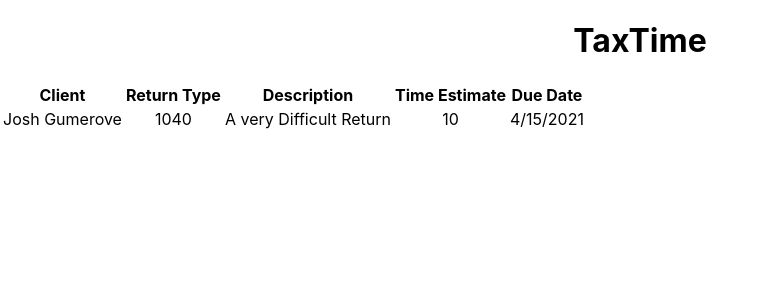
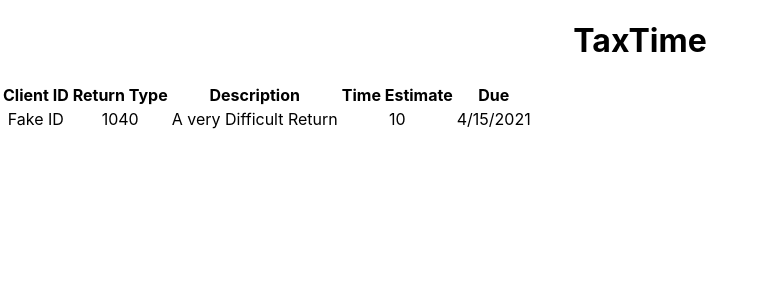
Before and after one commit to joshgumerove/tax-time-react, a React (Create React App) app: page / in a window 1280 px wide. Shown: the top 300 px of the page, without its empty margins (0-765 px from the left). Built offline with nearby package versions, Linux system fonts and the light colour scheme.

Commit message:
headers refactor

```diff
--- a/src/components/Headers.jsx
+++ b/src/components/Headers.jsx
@@ -1,14 +1,20 @@
 import React from "react";
 
 const Headers = () => {
+  const headersArray = [
+    "Client ID",
+    "Return Type",
+    "Description",
+    "Time Estimate",
+    "Due",
+  ];
+
   return (
     <React.Fragment>
       <tr>
-        <th>Client</th>
-        <th>Return Type</th>
-        <th>Description</th>
-        <th>Time Estimate</th>
-        <th>Due Date</th>
+        {headersArray.map((header) => {
+          return <th>{header}</th>;
+        })}
       </tr>
     </React.Fragment>
   );
--- a/src/components/TableData.jsx
+++ b/src/components/TableData.jsx
@@ -4,7 +4,7 @@ const TableData = () => {
   return (
     <React.Fragment>
       <tr>
-        <td>Josh Gumerove</td>
+        <td>Fake ID</td>
         <td>1040</td>
         <td>A very Difficult Return</td>
         <td>10</td>
```
